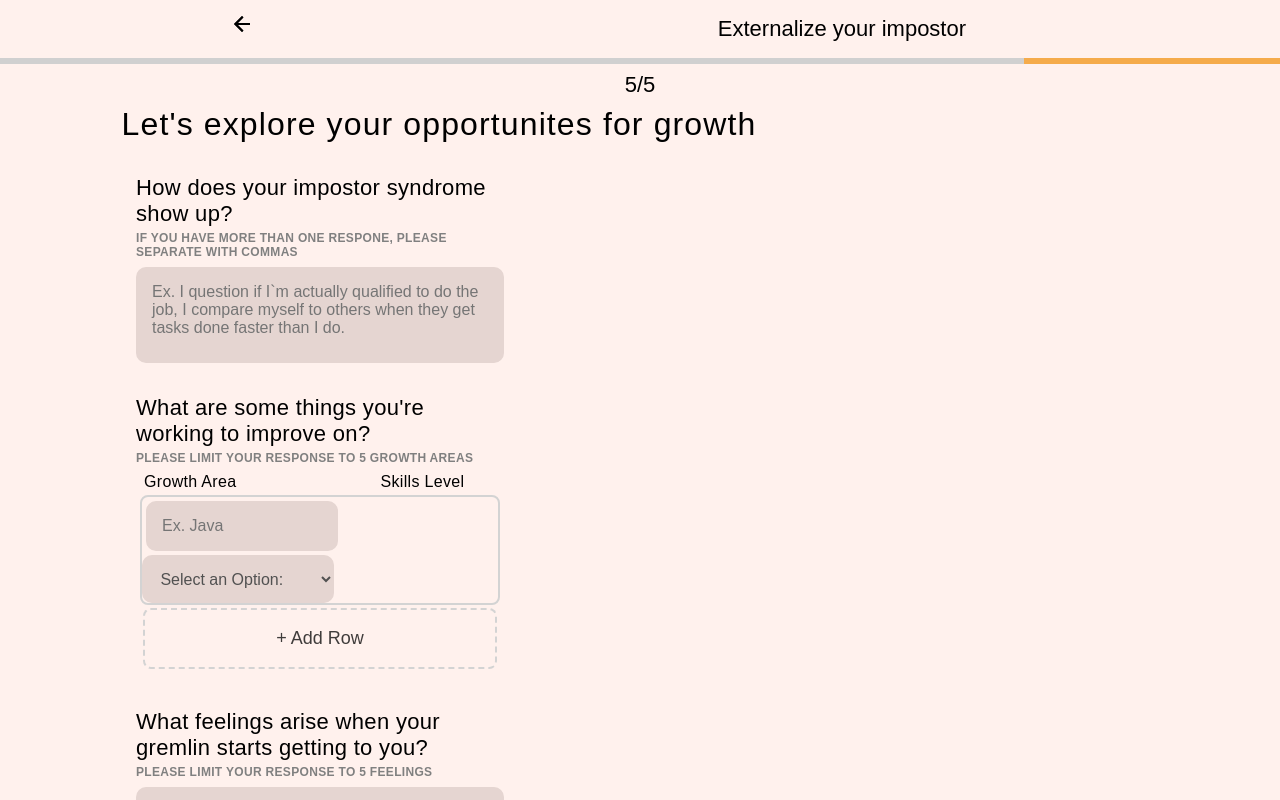
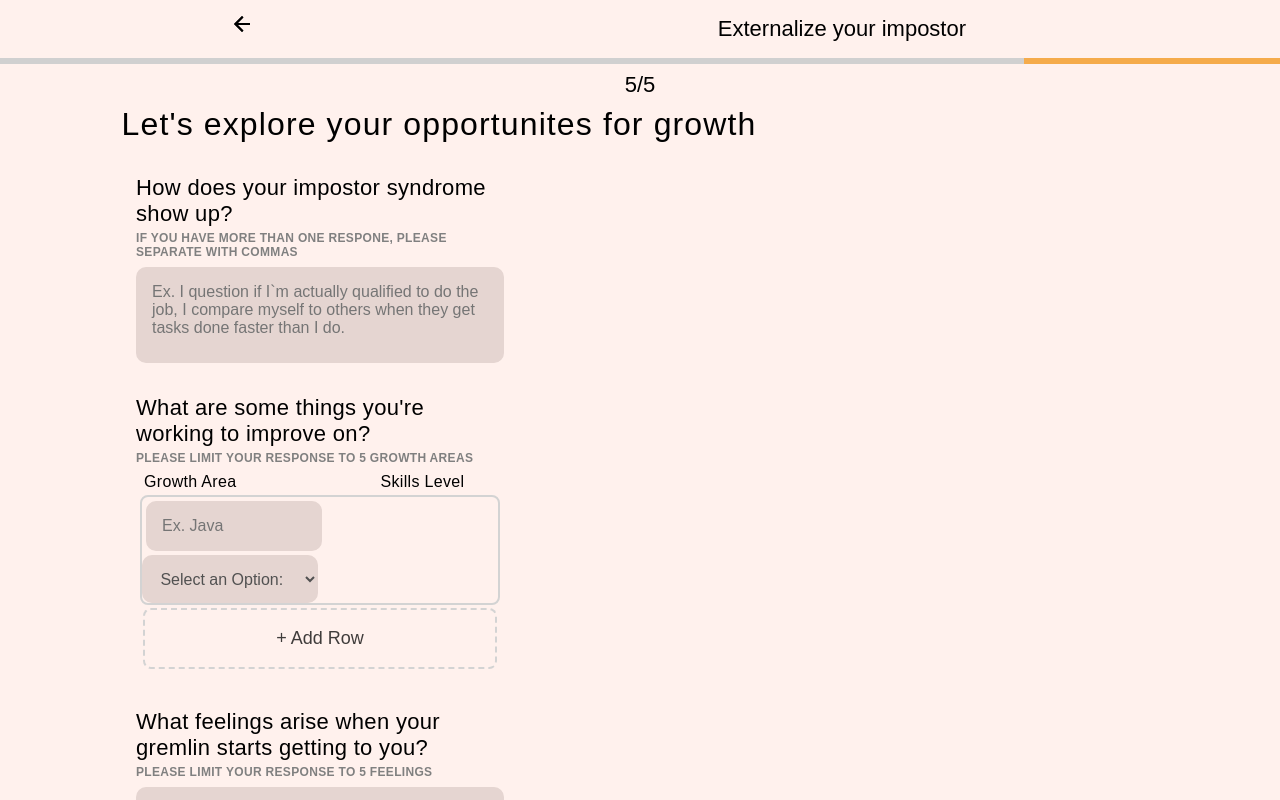
Before and after one commit to cherryontech/minty_fresh_project, a React (Create React App) app: page /growth in a window 1280 px wide. Shown: the top 800 px of the page. Built offline with nearby package versions, Linux system fonts and the light colour scheme.

Commit message:
maybe one more time?

```diff
--- a/src/pages/GrowthOpportunities/GrowthOpportunities.scss
+++ b/src/pages/GrowthOpportunities/GrowthOpportunities.scss
@@ -135,12 +135,12 @@ textarea {
 
         .text_input {
             margin: .25rem;
-            width: 12rem;
+            width: 11rem;
         }
 
         .dropdown {
             @include level_dropdown;
-            width: 12rem;
+            width: 11rem;
         }
 
     }
```
